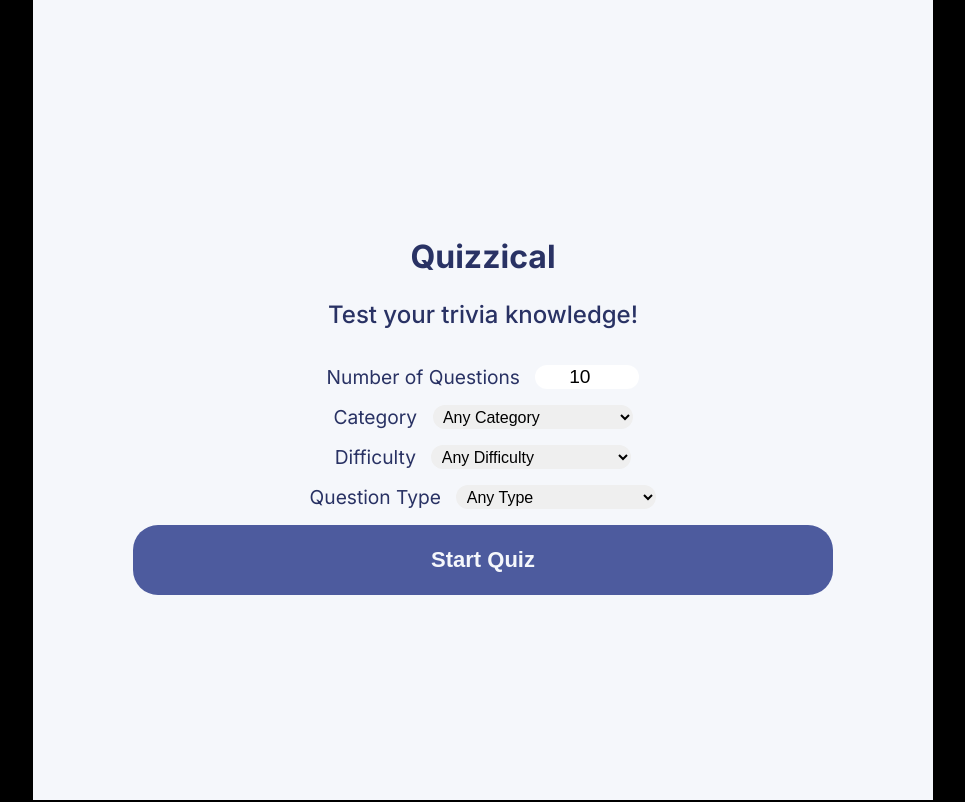
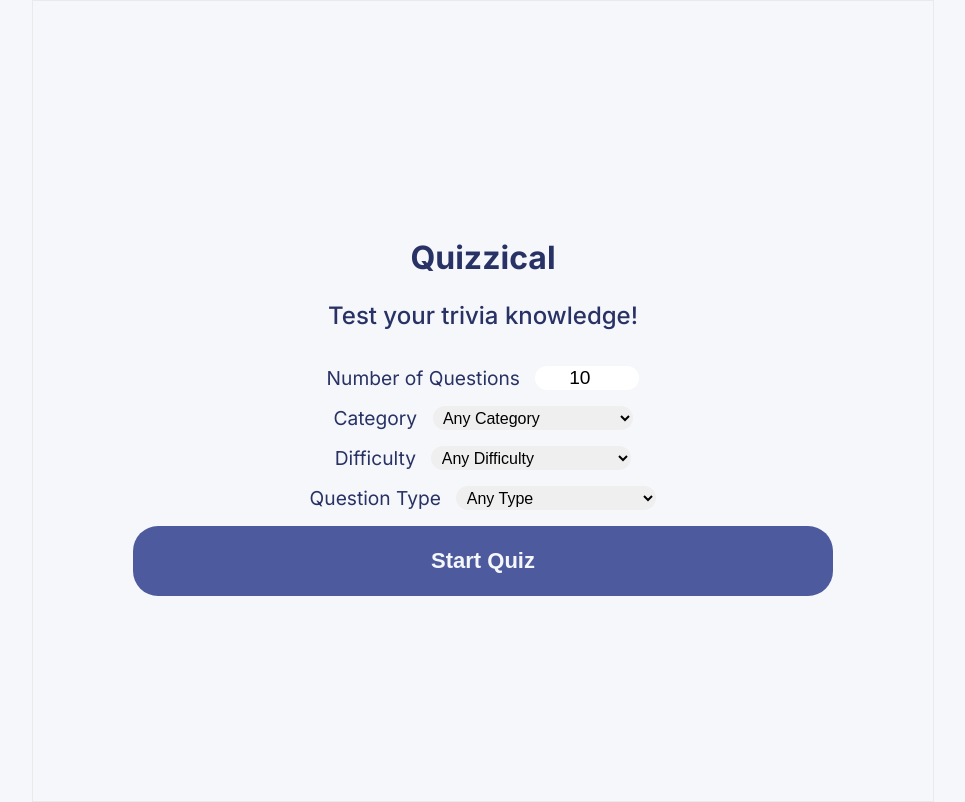
Before and after one commit to mrmendoza-dev/quizzical-trivia-app, a React (Vite) app: page / in a window 1280 px wide. Shown: the whole page, without its empty margins (157-1122 px from the left). Built offline with nearby package versions, Linux system fonts and the light colour scheme.

Commit message:
chnaged bg color

```diff
--- a/src/App.css
+++ b/src/App.css
@@ -1,3 +1,18 @@
+
+:root {
+  --fontColor: #293264;
+  --bgColor: #F5F7FB;
+  --accentLight: #D6DBF5;
+  --accentDark: #4D5B9E;
+  --fontLight: #8F95B0;
+  --correctColor: #94D7A2;
+  --wrongColor: #F6DADC;
+}
+
+body {
+  background-color: var(--bgColor);
+}
+
 
 /* App */
 .App {
@@ -5,14 +20,6 @@
   font-family: Inter;
   min-width: 900px;
   height: 100vh;
-  --fontColor: #293264;
-  --bgColor: #F5F7FB;
-  --accentLight: #D6DBF5;
-  --accentDark: #4D5B9E;
-
-  --fontLight: #8F95B0;
-  --correctColor: #94D7A2;
-  --wrongColor: #F6DADC;
 
   color: var(--fontColor);
   background-color: var(--bgColor);
@@ -21,6 +28,7 @@
   flex-direction: column;
   justify-content: center;
   align-items: center;
+  border: 1px solid #e9eaeb;
 }
 
 
@@ -191,3 +199,20 @@ button {
  {
   border: none;
 }
+
+
+
+
+
+
+
+
+@media (min-width: 800px) {
+    .App {
+        display: flex;
+        max-width: 1000px;
+        margin-left: auto;
+        margin-right: auto;
+    }
+
+}
--- a/src/Context.tsx
+++ b/src/Context.tsx
@@ -4,7 +4,7 @@ import React, { useState, useEffect, ReactNode } from "react";
 const Context = React.createContext({});
 
 interface Props {
-  children?: ReactNode;
+  children: ReactNode;
 }
 
 function ContextProvider({ children }: Props) {
--- a/src/index.css
+++ b/src/index.css
@@ -5,7 +5,6 @@ body {
     sans-serif;
   -webkit-font-smoothing: antialiased;
   -moz-osx-font-smoothing: grayscale;
-  background-color: black;
   display: flex;
   justify-content: center;
 }
--- a/src/pages/Menu.tsx
+++ b/src/pages/Menu.tsx
@@ -42,7 +42,7 @@ export default function Menu(props: any) {
     });
 
 
-    const { questions, generateQuestions } = useContext(Context);
+    const { questions, apiUrl } = useContext(Context);
 
     function handleChange(event: any) {
         const { name, value, type, checked } = event.target;
@@ -63,9 +63,8 @@ export default function Menu(props: any) {
     function generateQuiz() {
         const base = "https://opentdb.com/api.php";
         const finalUrl = `${base}?amount=${formData.amount}&category=${formData.category}&difficulty=${formData.difficulty}&type=${formData.type}`;
-        console.log(finalUrl);
         console.log(formData);
-        generateQuestions();
+        console.log(apiUrl);
         navigate("/quiz");
     }
 
```
Also changed, not shown: src/components/Nav.tsx (added, +15 -0 lines).
